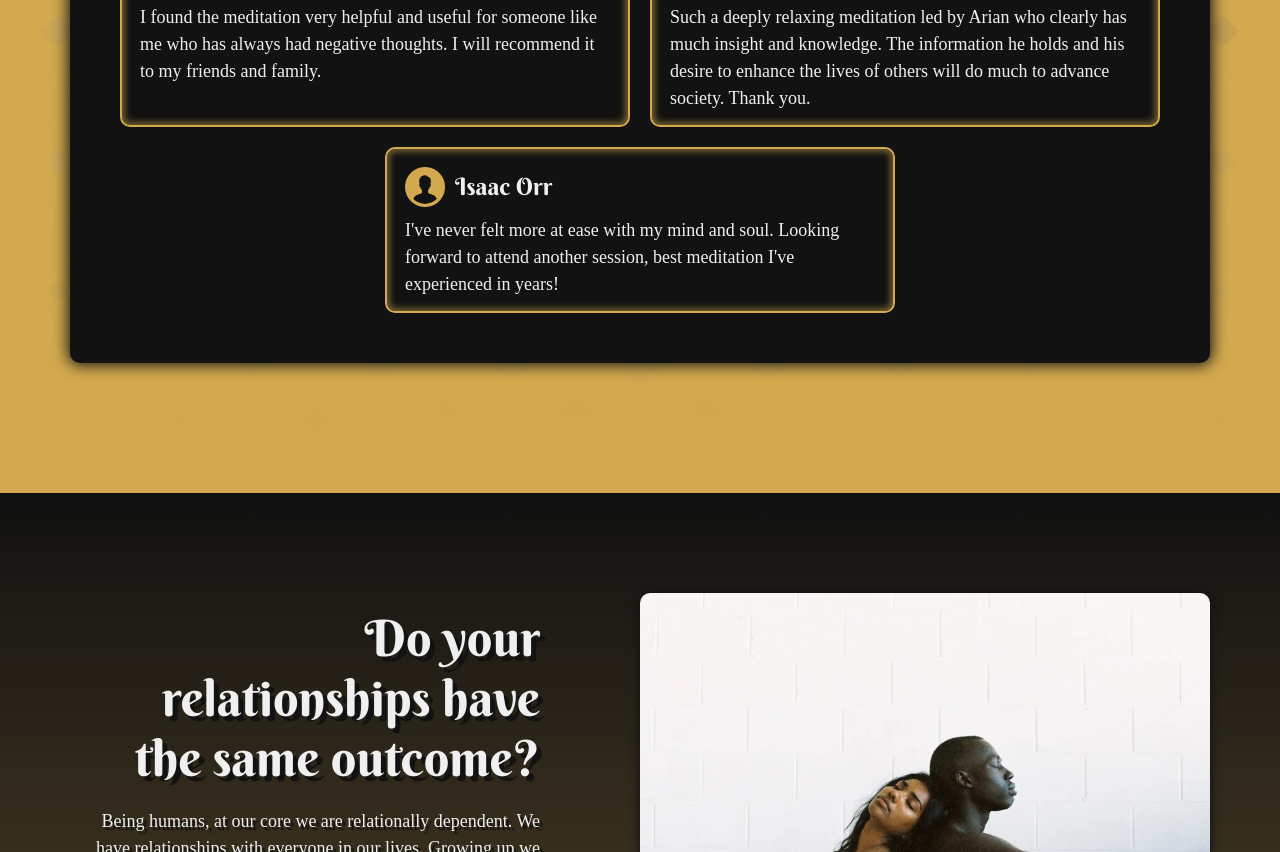
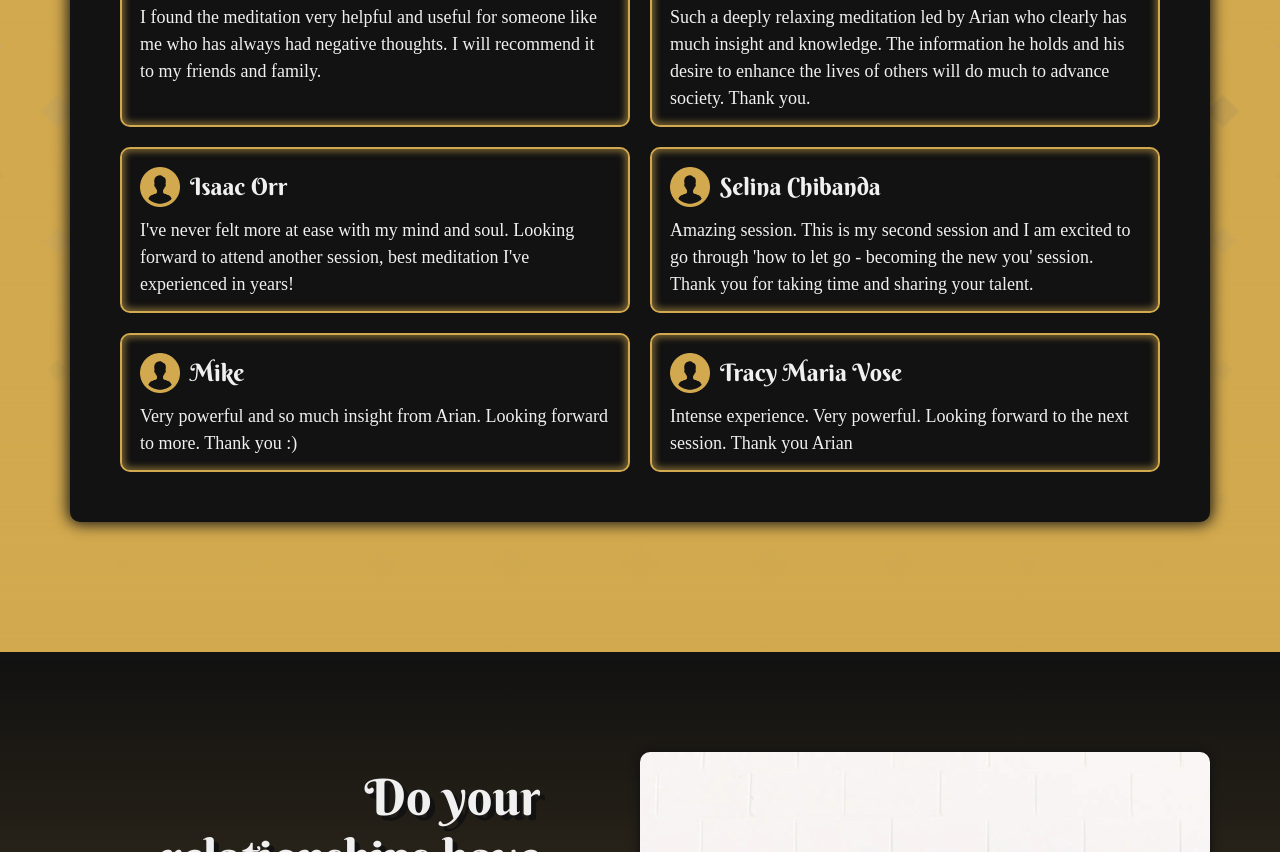
Before and after one commit to ariansamouiehome/life-coaching, a Next.js app: page / in a window 1280 px wide. Shown: the part 5060-5912 px from the top of the page. Built offline with nearby package versions, Linux system fonts and the light colour scheme; a web font is replaced by a local one.

Commit message:
updated testimonials and meditation date

```diff
--- a/containers/Home/index.jsx
+++ b/containers/Home/index.jsx
@@ -45,12 +45,24 @@ const Home = () => {
             message: 'I found the meditation very helpful and useful for someone like me who has always had negative thoughts. I will recommend it to my friends and family.',
         },
         {
-            name: 'AR',
+            name: 'Ash',
             message: 'Such a deeply relaxing meditation led by Arian who clearly has much insight and knowledge. The information he holds and his desire to enhance the lives of others will do much to advance society. Thank you.',
         },
         {
             name: 'Isaac Orr',
             message: 'I\'ve never felt more at ease with my mind and soul. Looking forward to attend another session, best meditation I\'ve experienced in years!',
+        },
+        {
+            name: 'Selina Chibanda',
+            message: 'Amazing session. This is my second session and I am excited to go through \'how to let go - becoming the new you\' session. Thank you for taking time and sharing your talent.',
+        },
+        {
+            name: 'Mike',
+            message: 'Very powerful and so much insight from Arian. Looking forward to more. Thank you :)',
+        },
+        {
+            name: 'Tracy Maria Vose',
+            message: 'Intense experience. Very powerful. Looking forward to the next session. Thank you Arian',
         },
     ];
     const {clickedPageChangeScrollToPosition} = useContext(PageChangeContext);
--- a/containers/Meditation/index.jsx
+++ b/containers/Meditation/index.jsx
@@ -11,7 +11,7 @@ import TestimonialForm from "components/TestimonialForm";
 const Meditation = () => {
 
     // Data
-    const sessionDate = '8th March - 8:00pm';
+    const sessionDate = '15th March - 8:00pm';
     const meditation = {
         date: sessionDate,
         name: 'How To Let Go - Becoming The New You',
```
